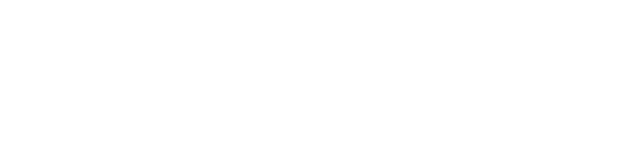
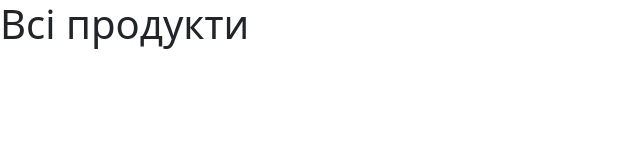
Before and after one commit to GrechkaMykhailo12345/Pizza-ordering-site, a plain HTML site: page index.html in a window 1280 px wide. Shown: the whole page, without its empty margins (0-640 px from the left). Drawn offline with nearby package versions, Linux system fonts and the light colour scheme.

Commit message:
Знову зробив підключення але шрифт буде іншим

```diff
--- a/index.html
+++ b/index.html
@@ -1,12 +1,20 @@
 <!DOCTYPE html>
 <html lang="en">
+
 <head>
     <meta charset="UTF-8">
     <meta name="viewport" content="width=device-width, initial-scale=1.0">
     <title>Сайт замовлення піци</title>
     <link rel="stylesheet" href="css/style.css">
+    <link rel="preconnect" href="https://fonts.googleapis.com">
+    <link rel="preconnect" href="https://fonts.gstatic.com" crossorigin>
+    <link href="https://fonts.googleapis.com/css2?family=Jura:wght@300..700&display=swap" rel="stylesheet">
+    <link href="https://cdn.jsdelivr.net/npm/bootstrap@5.3.3/dist/css/bootstrap.min.css" rel="stylesheet" integrity="sha384-QWTKZyjpPEjISv5WaRU9OFeRpok6YctnYmDr5pNlyT2bRjXh0JMhjY6hW+ALEwIH" crossorigin="anonymous">
 </head>
+
 <body>
+    <h1>Всі продукти</h1>
     <script src="javascript/script.js"></script>
 </body>
+
 </html>
```
